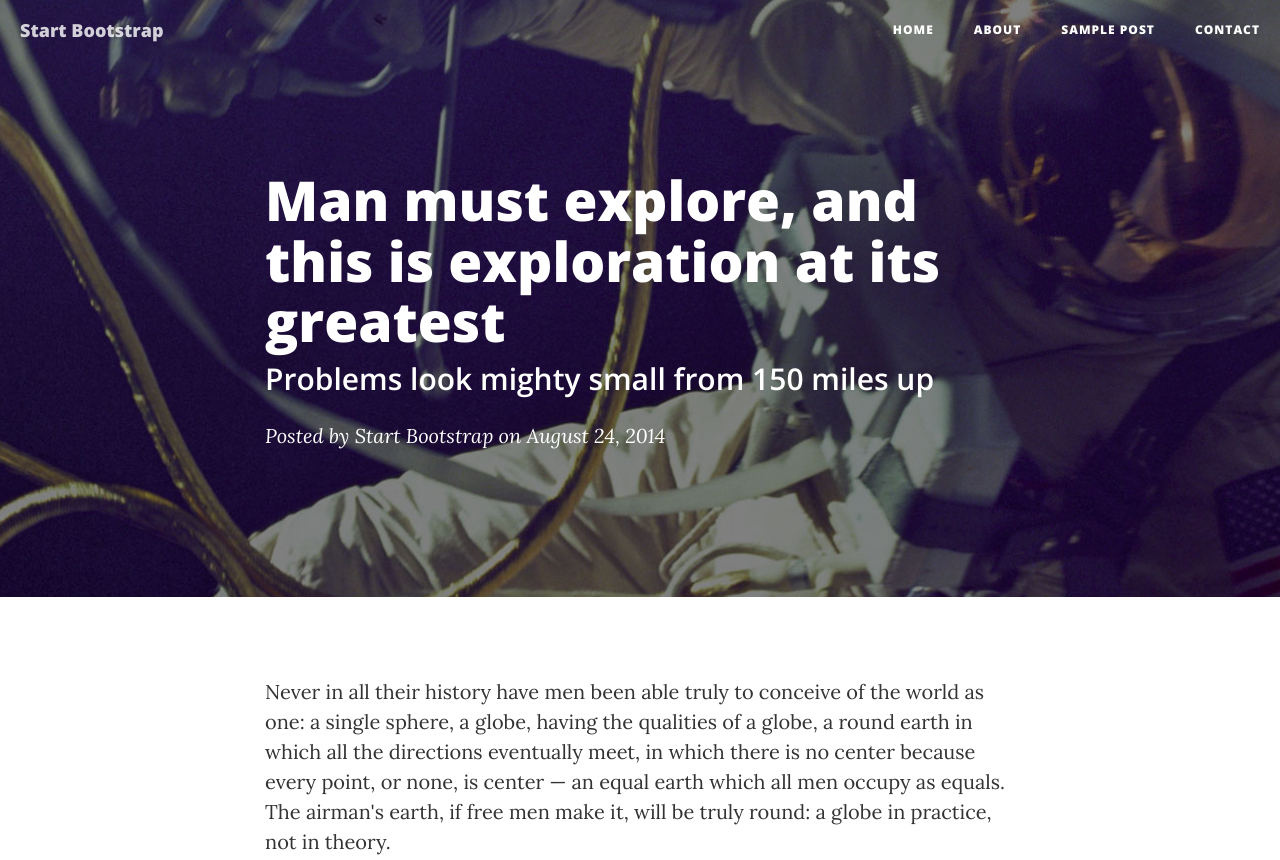
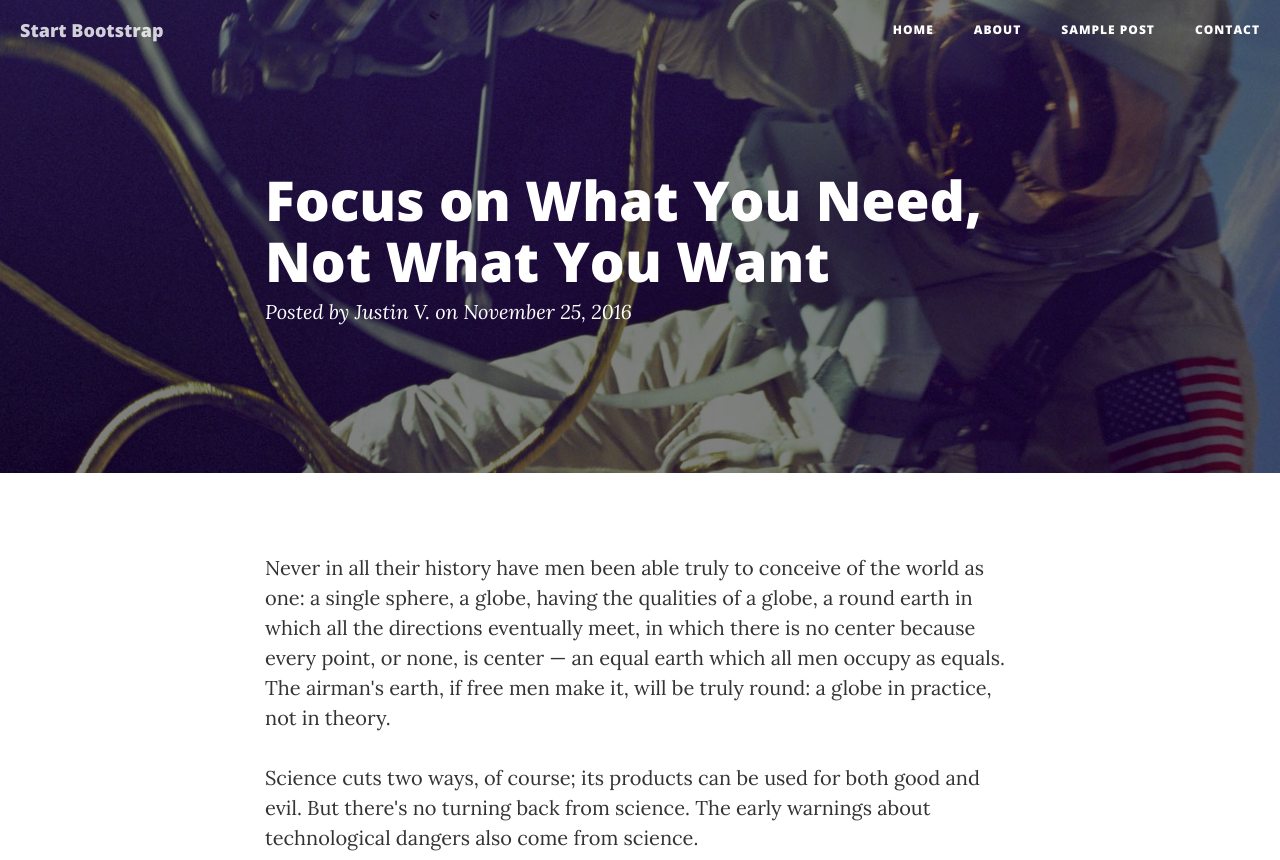
Before and after one commit to JustinVerzosa/blog, a website: page post.html in a window 1280 px wide. Shown: the top 860 px of the page. Drawn offline with nearby package versions, Linux system fonts and the light colour scheme.

Commit message:
Update post.html

```diff
--- a/post.html
+++ b/post.html
@@ -74,9 +74,9 @@
             <div class="row">
                 <div class="col-lg-8 col-lg-offset-2 col-md-10 col-md-offset-1">
                     <div class="post-heading">
-                        <h1>Man must explore, and this is exploration at its greatest</h1>
-                        <h2 class="subheading">Problems look mighty small from 150 miles up</h2>
-                        <span class="meta">Posted by <a href="#">Start Bootstrap</a> on August 24, 2014</span>
+                        <h1>Focus on What You Need, Not What You Want</h1>
+
+                        <span class="meta">Posted by <a href="#">Justin V.</a> on November 25, 2016</span>
                     </div>
                 </div>
             </div>
```
